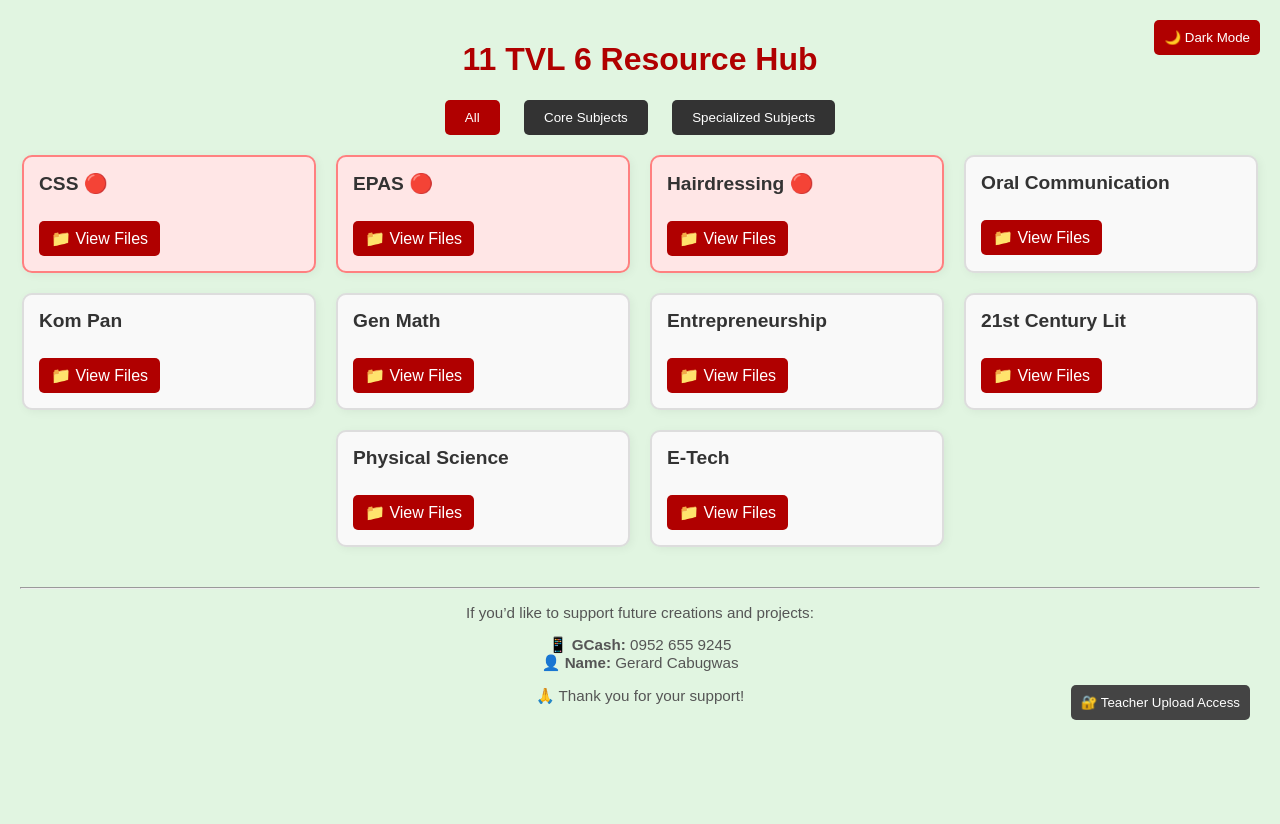
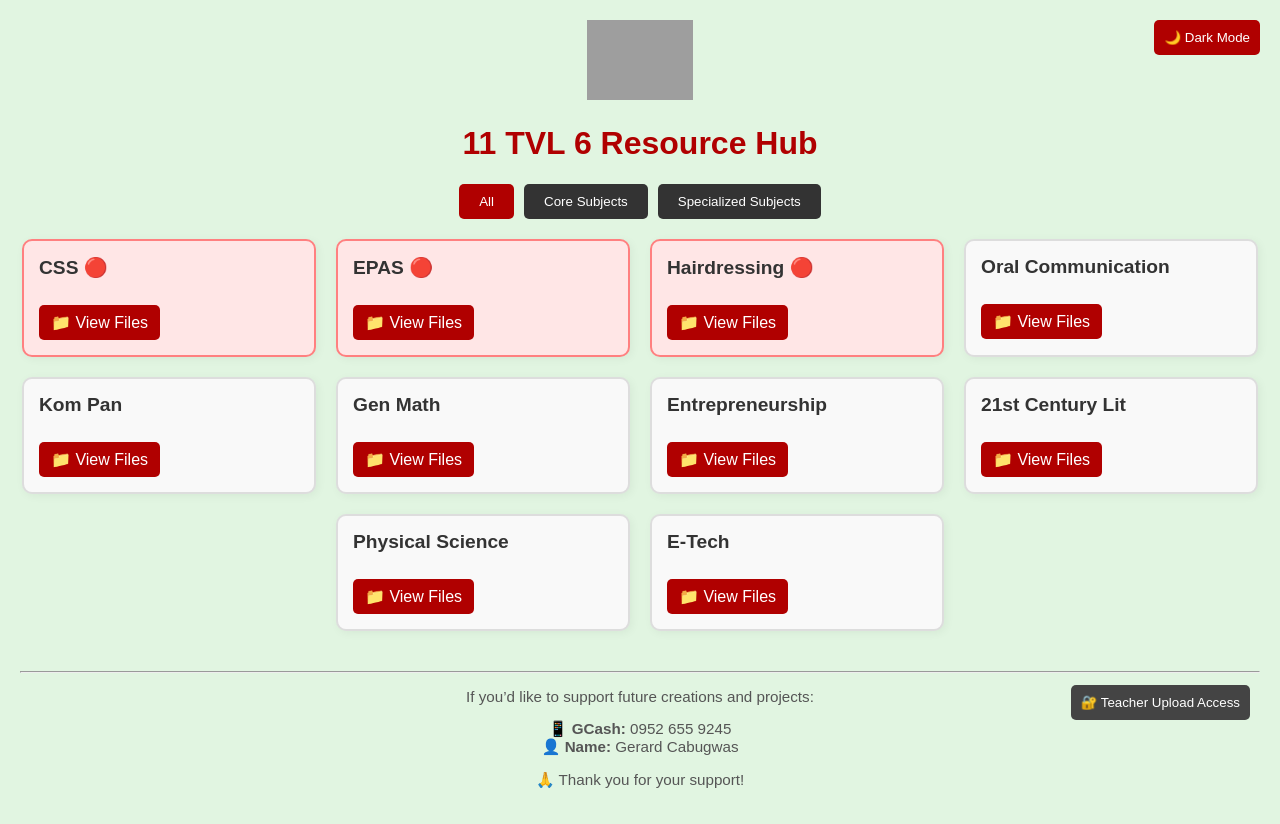
Before and after one commit to sureoiisst/class-resource-hub, a plain HTML site: page index.html in a window 1280 px wide. Before the commit the page ends 800 px from the top, so only its background shows below. Drawn offline with Linux system fonts and the light colour scheme; grey boxes are pictures that could not be loaded.

Commit message:
Update index.html

```diff
--- a/index.html
+++ b/index.html
@@ -11,26 +11,43 @@
       margin: 0;
       padding: 20px;
       color: #333;
+      transition: background-color 0.3s ease, color 0.3s ease;
+    }
+
+    header {
+      text-align: center;
+      margin-bottom: 20px;
+    }
+
+    header img.logo {
+      height: 80px;
+      transition: transform 0.3s ease;
+    }
+
+    header img.logo:hover {
+      transform: scale(1.05);
     }
 
     h1 {
-      text-align: center;
       color: #b00000;
     }
 
     .filter-buttons {
-      text-align: center;
+      display: flex;
+      justify-content: center;
+      gap: 10px;
+      flex-wrap: wrap;
       margin-bottom: 20px;
     }
 
     .filter-buttons button {
-      margin: 0 10px;
       padding: 10px 20px;
       border: none;
       background-color: #333;
       color: #fff;
       cursor: pointer;
       border-radius: 5px;
+      transition: background-color 0.3s ease;
     }
 
     .filter-buttons button.active {
@@ -51,7 +68,15 @@
       width: 260px;
       background-color: #f9f9f9;
       box-shadow: 2px 2px 10px rgba(0,0,0,0.05);
-      transition: transform 0.2s ease;
+      transition: transform 0.2s ease, background-color 0.3s ease;
+      opacity: 0;
+      animation: fadeIn 0.6s forwards;
+    }
+
+    @keyframes fadeIn {
+      to {
+        opacity: 1;
+      }
     }
 
     .subject:hover {
@@ -89,6 +114,7 @@
     .hidden {
       display: none;
     }
+
     #backToTop {
       position: fixed;
       bottom: 30px;
@@ -141,10 +167,13 @@
 </head>
 <body>
 
+  <header>
+    <img src="https://sureoiisst.github.io/class-resource-hub/assets/knchs-logo.png" alt="KNCHS Logo" class="logo">
+    <h1>11 TVL 6 Resource Hub</h1>
+  </header>
+
   <button onclick="toggleUploads()" style="position: fixed; bottom: 80px; right: 30px; padding: 10px; background-color: #444; color: white; border: none; border-radius: 5px; cursor: pointer; z-index: 999;">🔐 Teacher Upload Access</button>
   <button id="darkModeToggle" onclick="toggleDarkMode()" style="position: fixed; top: 20px; right: 20px; padding: 10px; border: none; background-color: #b00000; color: white; border-radius: 5px; cursor: pointer;">🌙 Dark Mode</button>
-
-  <h1>11 TVL 6 Resource Hub</h1>
 
   <div class="filter-buttons">
     <button onclick="filterSubjects('all')" class="active">All</button>
@@ -152,7 +181,17 @@
     <button onclick="filterSubjects('specialized')">Specialized Subjects</button>
   </div>
 
-  <div class="content">
+  <div class="content" id="subjectContainer"></div>
+
+  <footer style="text-align:center; margin-top: 40px; font-size: 0.95rem; color: #555;">
+    <hr style="margin-bottom: 10px;">
+    <p>If you’d like to support future creations and projects:</p>
+    <p><strong>📱 GCash:</strong> 0952 655 9245<br><strong>👤 Name:</strong> Gerard Cabugwas</p>
+    <p>🙏 Thank you for your support!</p>
+  </footer>
+
+  <button id="backToTop" onclick="scrollToTop()">⬆ Back to Top</button>
+
   <script>
     const subjects = [
       { id: 'css', title: 'CSS', link: '1D84hULwg2iCnaPhceH8Io09vO-MhxoJB', type: 'specialized' },
@@ -167,26 +206,15 @@
       { id: 'etech', title: 'E-Tech', link: '1aErXUmQjdEbfzz3OmLM8zzzFmbDyq1g8', type: 'core' },
     ];
 
-      document.write(subjects.map(s => `
+    const container = document.getElementById("subjectContainer");
+    container.innerHTML = subjects.map(s => `
       <div class="subject ${s.type}" id="${s.id}">
         <h2>${s.title}</h2>
         <a href="https://drive.google.com/drive/folders/${s.link}" target="_blank">📁 View Files</a>
         <a href="https://drive.google.com/drive/folders/${s.link}" class="upload-link" target="_blank" style="display:none; margin-left: 10px; font-size: 0.9em; background-color:#444;">🔒 Upload (Teachers)</a>
       </div>
-      `).join(''));
-    </script>
-  </div>
+    `).join("");
 
-  <footer style="text-align:center; margin-top: 40px; font-size: 0.95rem; color: #555;">
-    <hr style="margin-bottom: 10px;">
-    <p>If you’d like to support future creations and projects:</p>
-    <p><strong>📱 GCash:</strong> 0952 655 9245<br><strong>👤 Name:</strong> Gerard Cabugwas</p>
-    <p>🙏 Thank you for your support!</p>
-  </footer>
-
-  <button id="backToTop" onclick="scrollToTop()">⬆ Back to Top</button>
-
-  <script>
     const backToTopBtn = document.getElementById('backToTop');
     window.onscroll = function () {
       backToTopBtn.style.display = window.scrollY > 300 ? 'block' : 'none';
```
Lines whose indentation alone changed are shown as unchanged.
